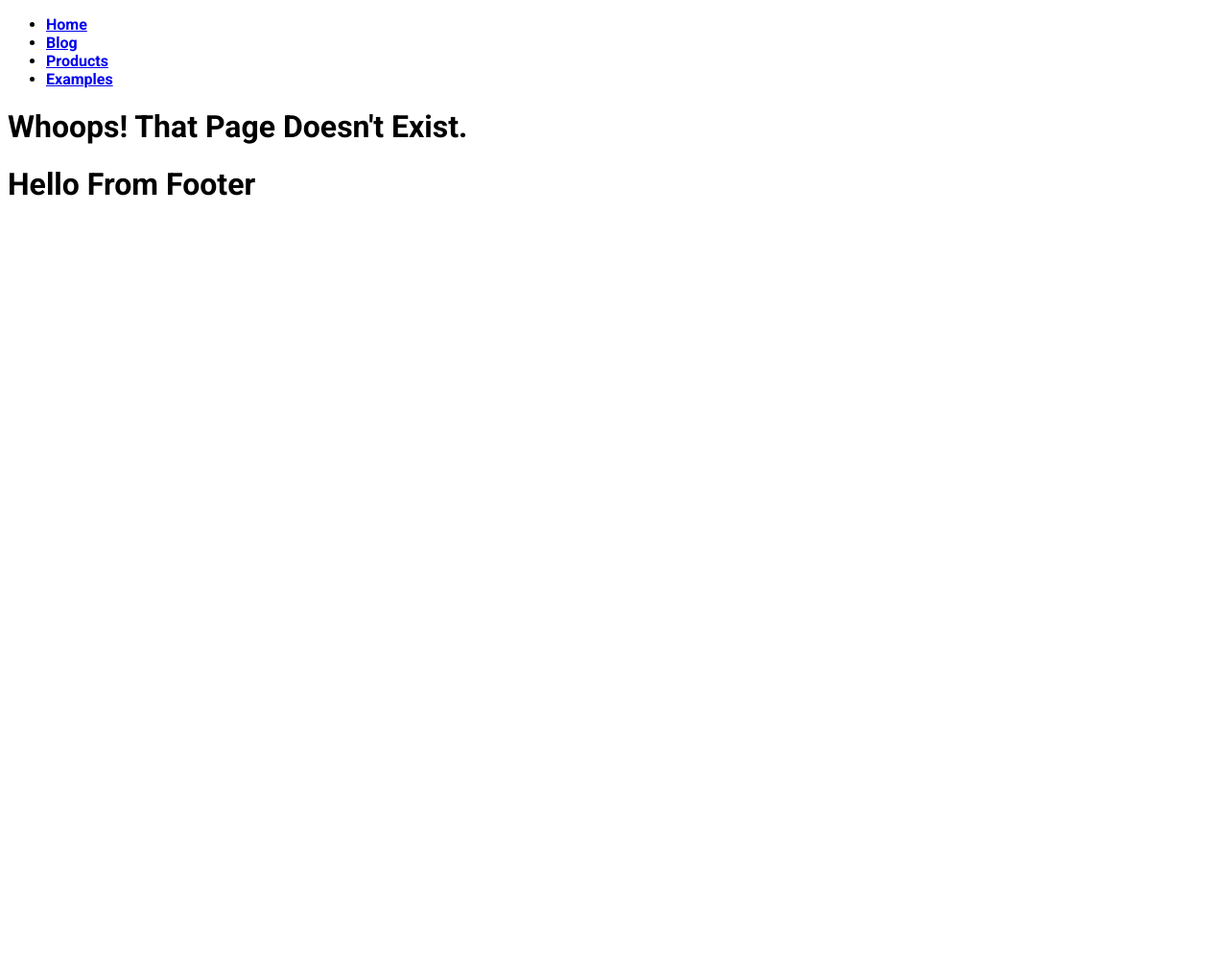
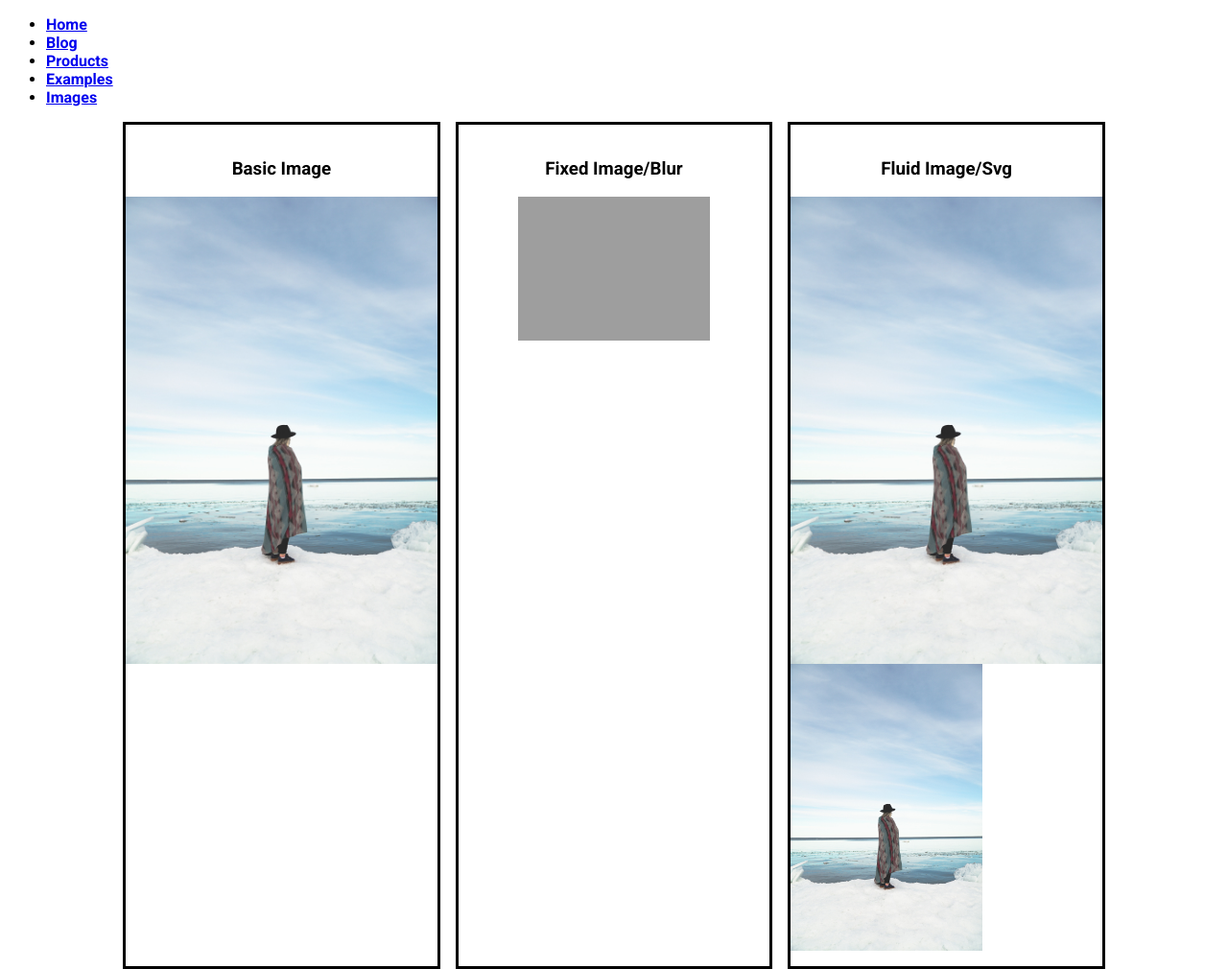
Before and after one commit to kyle-norris/Gatsby-Tutorial, a Gatsby site in the folder portfolio/: page /images in a window 1280 px wide. Before the commit this address had no page. Shown: the top 1010 px of the page at 96% size. Before the commit the page ends 800 px from the top, so only its background shows below. Built offline with nearby package versions, Linux system fonts and the light colour scheme; Gatsby itself is replaced by a stand-in of ours; grey boxes are pictures that could not be loaded.

Commit message:
Learned about gatsby-image

```diff
--- a/portfolio/gatsby-config.js
+++ b/portfolio/gatsby-config.js
@@ -12,5 +12,16 @@
     data: ["item 1", "item 2"],
     person: { name: "peter", age: 32 },
   },
-  plugins: [`gatsby-plugin-styled-components`],
+  plugins: [
+    `gatsby-plugin-styled-components`,
+    `gatsby-transformer-sharp`,
+    `gatsby-plugin-sharp`,
+    {
+      resolve: `gatsby-source-filesystem`,
+      options: {
+        name: `images`,
+        path: `${__dirname}/src/images/`,
+      },
+    },
+  ],
 };
--- a/portfolio/package.json
+++ b/portfolio/package.json
@@ -16,7 +16,11 @@
   "dependencies": {
     "babel-plugin-styled-components": "^1.12.0",
     "gatsby": "^2.31.1",
+    "gatsby-image": "^2.11.0",
+    "gatsby-plugin-sharp": "^2.14.1",
     "gatsby-plugin-styled-components": "^3.9.0",
+    "gatsby-source-filesystem": "^2.11.0",
+    "gatsby-transformer-sharp": "^2.12.0",
     "react": "^16.12.0",
     "react-dom": "^16.12.0",
     "styled-components": "^5.2.1"
--- a/portfolio/src/components/Footer.js
+++ b/portfolio/src/components/Footer.js
@@ -1,11 +1,11 @@
-import React from 'react'
+import React from "react";
 
 const Footer = () => {
   return (
     <div>
-      <h1>Hello from footer</h1>
+      <p>Hello from footer</p>
     </div>
-  )
-}
+  );
+};
 
-export default Footer
+export default Footer;
--- a/portfolio/src/components/Layout.css
+++ b/portfolio/src/components/Layout.css
@@ -1,4 +1,4 @@
-@import url('https://fonts.googleapis.com/css2?family=Roboto:wght@700&display=swap');
+@import url("https://fonts.googleapis.com/css2?family=Roboto:wght@700&display=swap");
 
 body {
   font-family: "Roboto", sans-serif;
@@ -7,3 +7,27 @@
 h1 {
   text-transform: capitalize;
 }
+
+.images {
+  text-align: center;
+  text-transform: capitalize;
+  width: 80vw;
+  margin: 0 auto 10rem auto;
+}
+
+.single-image {
+  border: 3px solid black;
+  padding: 1rem 0;
+}
+
+@media screen and (min-width: 992px) {
+  .images {
+    display: grid;
+    grid-template-columns: 1fr 1fr 1fr;
+    column-gap: 1rem;
+  }
+}
+
+.small {
+  width: 200px;
+}
--- a/portfolio/src/components/Navbar.js
+++ b/portfolio/src/components/Navbar.js
@@ -17,6 +17,9 @@
         <li>
           <Link to="/examples">Examples</Link>
         </li>
+        <li>
+          <Link to="/images">Images</Link>
+        </li>
       </ul>
     </nav>
   );
--- a/portfolio/src/examples/Header.js
+++ b/portfolio/src/examples/Header.js
@@ -27,6 +27,7 @@
       },
     },
   } = useStaticQuery(getData);
+
   return (
     <div>
       <h1>title : {title}</h1>
--- /dev/null
+++ b/portfolio/src/examples/Images.js
@@ -0,0 +1,55 @@
+import React from "react";
+import { graphql, useStaticQuery } from "gatsby";
+import img from "../images/pic4.jpg";
+import Image from "gatsby-image";
+
+
+const getImages = graphql`
+{
+  fixed: file(relativePath: {eq: "pic3.jpg"}) {
+    childImageSharp {
+      fixed(width: 200, grayscale: true) {
+        ...GatsbyImageSharpFixed
+      }
+    }
+  }
+  fluid: file(relativePath: {eq: "pic4.jpg"}) {
+    childImageSharp {
+      fluid {
+        ...GatsbyImageSharpFluid_withWebp_tracedSVG
+      }
+    }
+  }
+}
+
+`
+
+
+const Images = () => {
+
+  const data = useStaticQuery(getImages);
+  console.log(data);
+
+
+  return (
+    <section className="images">
+      <article className="single-image">
+        <h3>basic image</h3>
+        <img src={img} width="100%"></img>
+      </article>
+      <article className="single-image">
+        <h3>fixed image/blur</h3>
+        <Image fixed={data.fixed.childImageSharp.fixed}/>
+      </article>
+      <article className="single-image">
+        <h3>fluid image/svg</h3>
+        <Image fluid={data.fluid.childImageSharp.fluid}/>
+        <div className="small">
+          <Image fluid={data.fluid.childImageSharp.fluid}/>
+        </div>
+      </article>
+    </section>
+  );
+};
+
+export default Images;
--- /dev/null
+++ b/portfolio/src/pages/images.js
@@ -0,0 +1,13 @@
+import React from "react";
+import Layout from "../components/Layout";
+import Images from "../examples/Images";
+
+const images = () => {
+  return (
+    <Layout>
+      <Images />
+    </Layout>
+  );
+};
+
+export default images;
```
Also changed, not shown: portfolio/src/pages/examples.js (+22 -2 lines), portfolio/src/images/pic4.jpg (added), 5 other files. Lines whose indentation alone changed are shown as unchanged.
